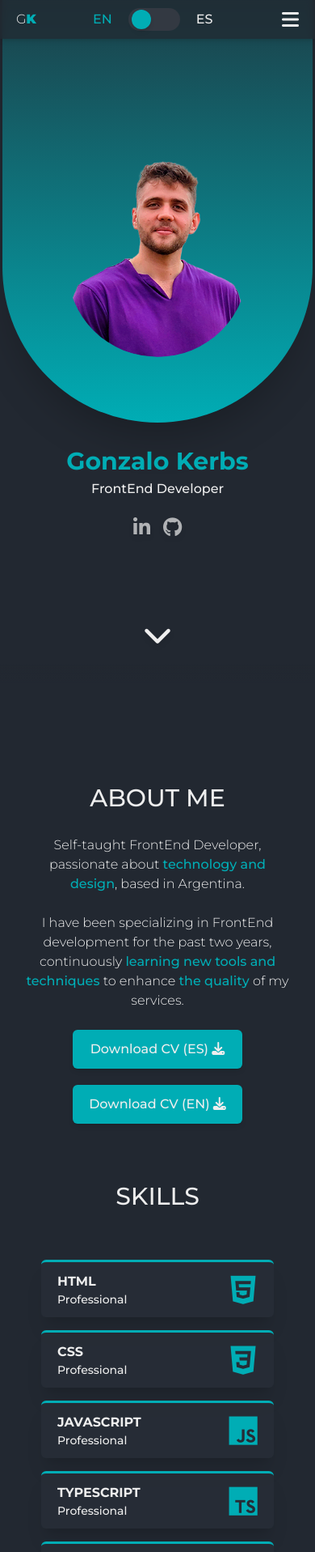
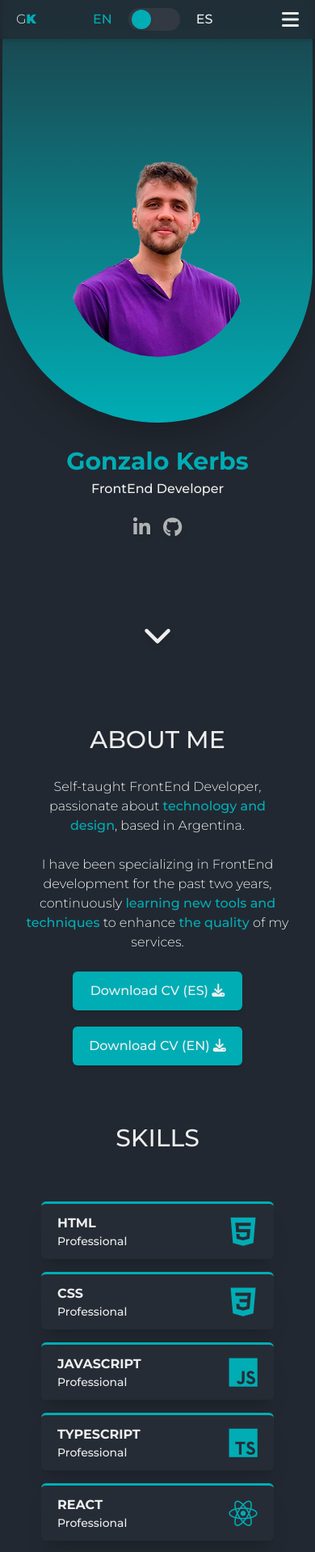
Before and after one commit to SbrekDev/Gonzalo-Kerbs-Portafolio, a React (Vite) app: page / in a window 390 px wide. Shown: the top 1917 px of the page at 81% size. Built offline with nearby package versions, Linux system fonts and the light colour scheme; some icons are missing.

Commit message:
fix padding sections

```diff
--- a/src/components/ContactComponent.tsx
+++ b/src/components/ContactComponent.tsx
@@ -19,7 +19,7 @@ const ContactComponent = () => {
 
   return (
     <>
-      <section className="relative bg-primary-dark text-primary-light pb-8 pt-0 md:pt-48 flex flex-col items-center px-3 md:px-12 xl:px-32 3xl:px-96 overflow-hidden" id="contact">
+      <section className="relative bg-primary-dark text-primary-light pb-8 pt-0 lg:pt-48 flex flex-col items-center px-3 md:px-12 xl:px-32 3xl:px-96 overflow-hidden" id="contact">
 
           <div
             data-aos="fade-up"
--- a/src/components/ProjectsComponent.tsx
+++ b/src/components/ProjectsComponent.tsx
@@ -119,7 +119,7 @@ const ProjectsComponent = () => {
   return (
     <>
       <section
-        className="relative bg-primary-dark text-primary-light pb-8 pt-20 flex flex-col items-center px-3 md:px-12 xl:px-32 3xl:px-96 overflow-hidden"
+        className="relative bg-primary-dark text-primary-light lg:pb-8 pt-10 lg:pt-20 flex flex-col items-center px-3 md:px-12 xl:px-32 3xl:px-96 overflow-hidden"
         id="projects"
       >
         <div
--- a/src/components/SkillsComponent.tsx
+++ b/src/components/SkillsComponent.tsx
@@ -72,7 +72,7 @@ const SkillsComponent = () => {
 
   return (
     <div className="relative bg-primary-dark text-primary-light px-3 md:px-12 xl:px-32 3xl:px-96 z-40 overflow-hidden">
-      <section className="profile pt-28" id="profile">
+      <section className="profile pt-10 lg:pt-28" id="profile">
         <div className="flex flex-col items-center">
           <div className="flex flex-col items-center w-full xl:flex-row xl:gap-3">
             <div className="flex justify-center my-3 xl:mb-0 w-full rounded-xl">
```
